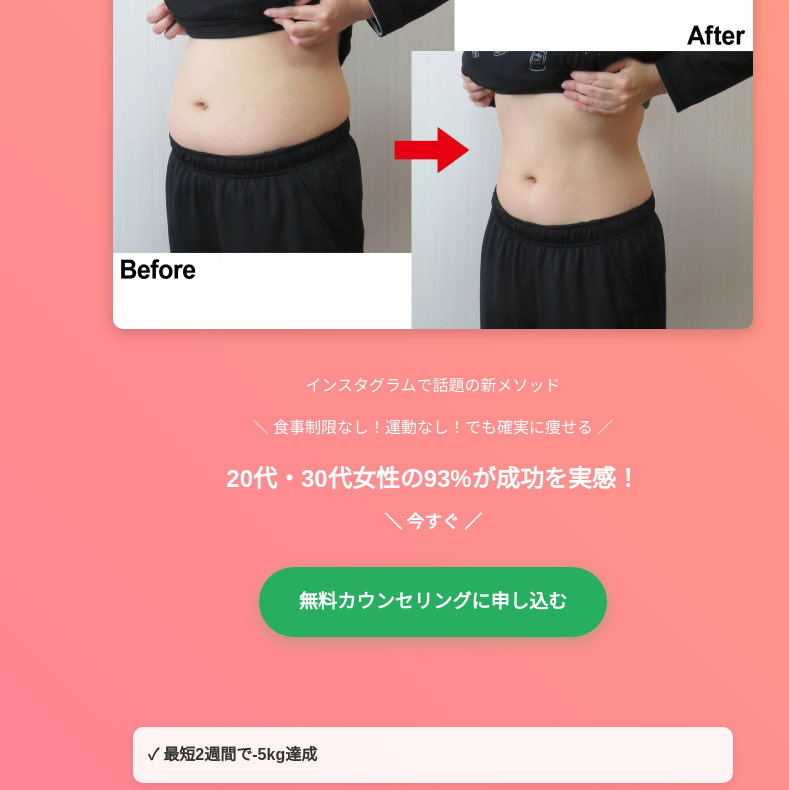
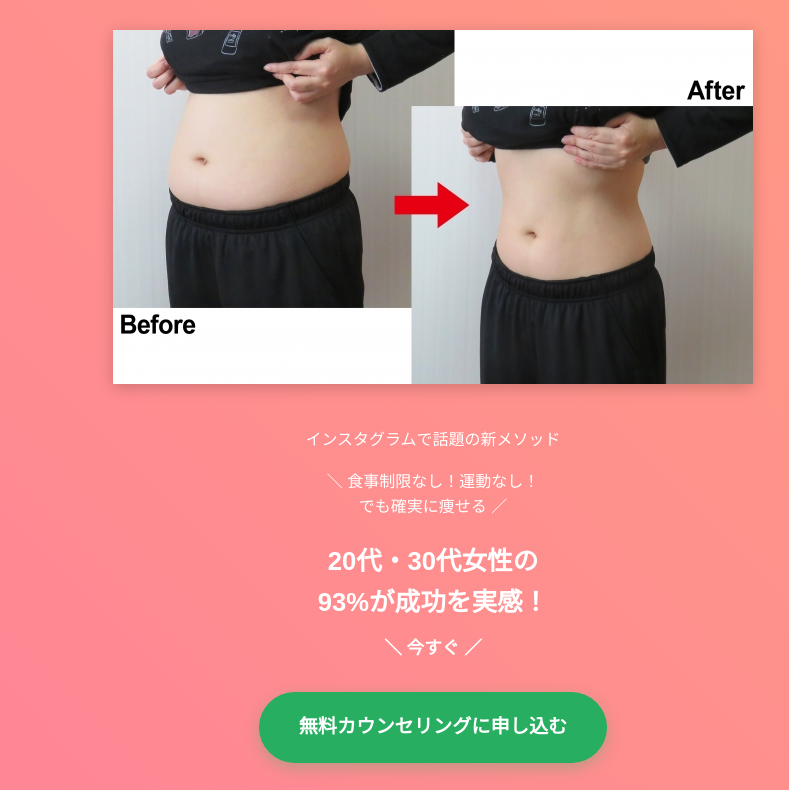
Before and after one commit to takuroshino/LP-practice, a plain HTML site: page index.html in a window 1280 px wide. Shown: the part 292-1082 px from the top of the page, without its empty margins (207-996 px from the left). Drawn offline with Linux system fonts and the light colour scheme.

Commit message:
Add files via upload

```diff
--- a/index.html
+++ b/index.html
@@ -22,7 +22,7 @@
         .hero {
             background: linear-gradient(45deg, #ff7f9c, #ff9f7f);
             color: white;
-            padding: 80px 20px;
+            padding: 20px 20px;
             text-align: center;
         }
 
@@ -45,12 +45,15 @@
             font-weight: bold;
             display: block;
         }
+        .hero h2 {
+        font-size: 1.6rem;
+    }
 
         .my-image {
             max-width: 100%;
             height: auto;
             margin: 20px 0;
-            border-radius: 10px;
+            border-radius: 0px;
             box-shadow: 0 3px 15px rgba(0,0,0,0.2);
         }
 
@@ -149,13 +152,14 @@
     <!-- ヒーローセクション -->
     <section class="hero">
         <h1>
-            <span class="main-text">痩せたいのに痩せられない</span>
-            <span class="sub-text">その"本当の原因"が分かった</span>
+            <span class="main-text">痩せたいのに<br>痩せられない</span>
+            <span class="sub-text">その"本当の原因"が<br>分かった</span>
+
         </h1>
         <img src="1556192_s.jpg" alt="ダイエットイメージ" class="my-image">
         <p>インスタグラムで話題の新メソッド</p>
-        <p>＼ 食事制限なし！運動なし！でも確実に痩せる ／</p>
-        <h2>20代・30代女性の93%が成功を実感！</h2>
+        <p>＼ 食事制限なし！運動なし！<br>でも確実に痩せる ／</p>
+        <h2>20代・30代女性の<br>93%が成功を実感！</h2>
         <p class="urgent-text">＼ 今すぐ ／</p>
         <a href="#contact" class="cta-button">無料カウンセリングに申し込む</a>
 
```
